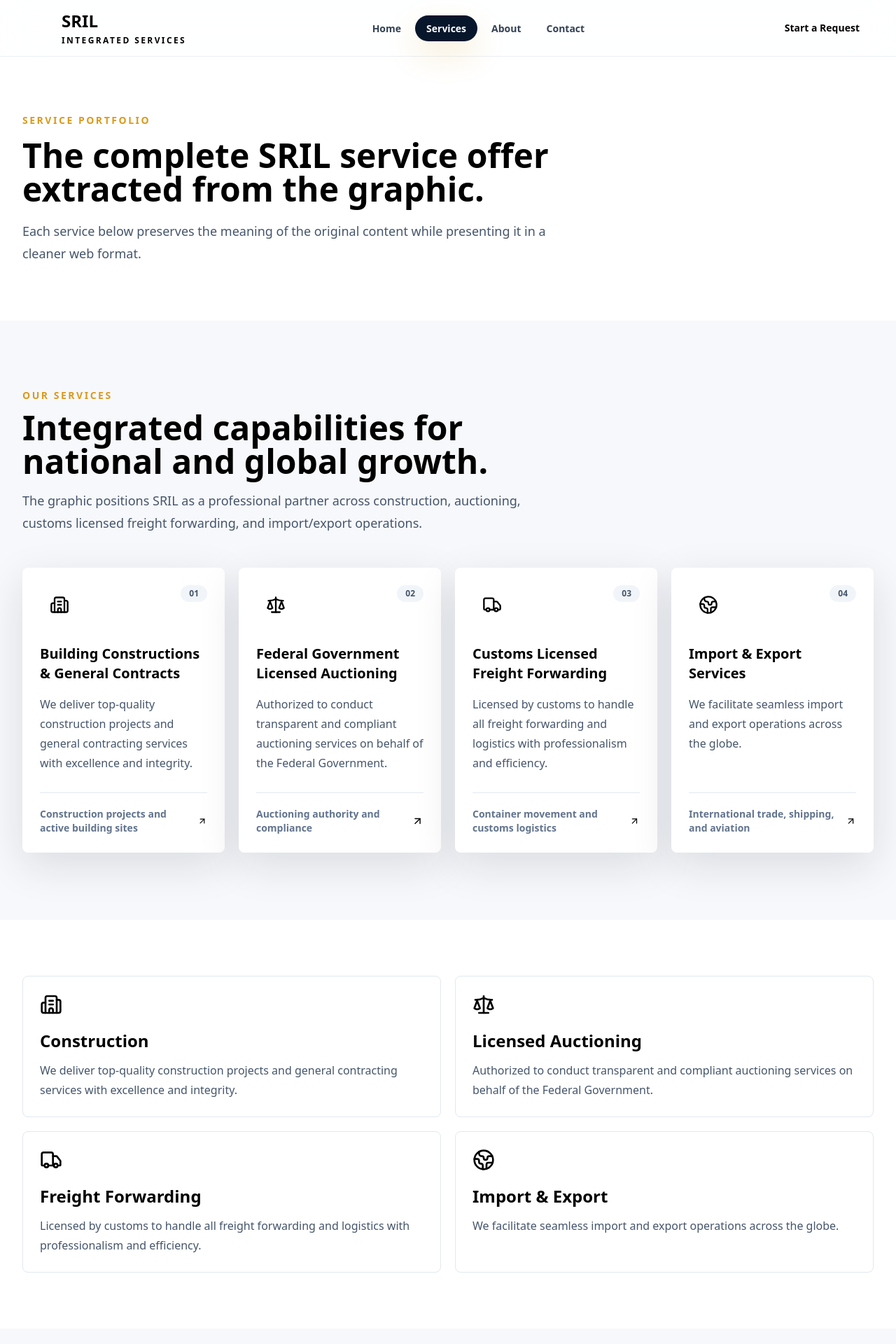
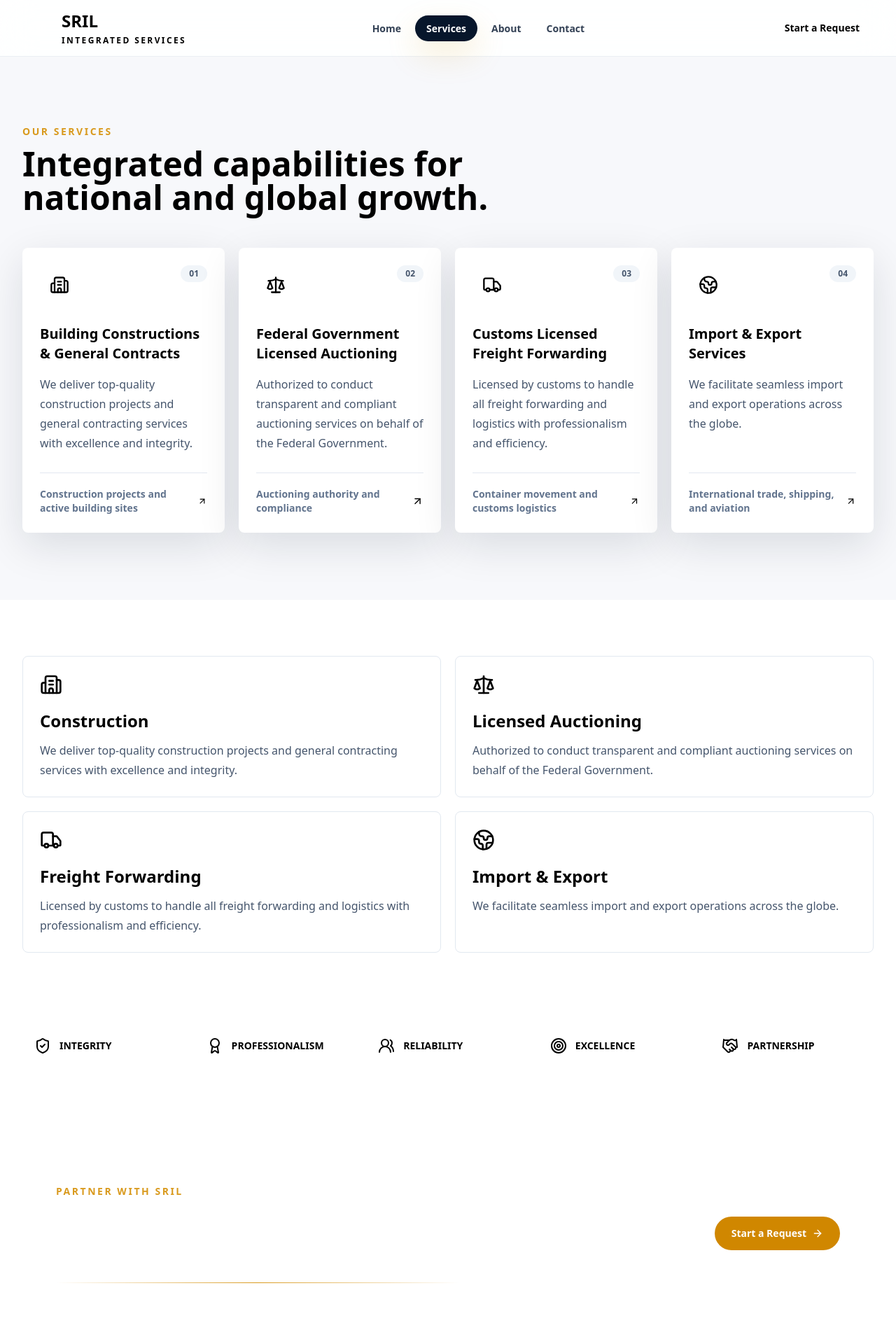
Before and after one commit to Farmerintech/srill, a React (Vite) app: page /services in a window 1280 px wide. Shown: the top 1920 px of the page at 70% size. Built offline with nearby package versions, Linux system fonts and the light colour scheme.

Commit message:
unnecessary section

```diff
--- a/src/components/ContactCTA.jsx
+++ b/src/components/ContactCTA.jsx
@@ -17,7 +17,7 @@
             </div>
             <Link
               to="/contact"
-              className="inline-flex items-center justify-center gap-2 rounded-full bg-gold px-6 py-3.5 text-sm font-black text-ink shadow-glow transition hover:-translate-y-0.5 hover:bg-[#e5aa37]"
+              className="inline-flex items-center justify-center gap-2 rounded-full bg-yellow-600 px-6 py-3.5 text-sm font-black text-ink shadow-glow transition hover:-translate-y-0.5 hover:bg-[#e5aa37]"
             >
               Start a Request
               <ArrowRight className="h-4 w-4" aria-hidden="true" />
--- a/src/components/ContactForm.jsx
+++ b/src/components/ContactForm.jsx
@@ -121,7 +121,7 @@
 
         <button
           type="submit"
-          className="inline-flex w-full items-center justify-center gap-2 rounded-full bg-ink px-6 py-3.5 text-sm font-black text-white shadow-soft transition hover:-translate-y-0.5 hover:bg-navy sm:w-auto"
+          className="inline-flex w-full items-center justify-center gap-2 rounded-full bg-yellow-600 px-6 py-3.5 text-sm font-black text-white shadow-soft transition hover:-translate-y-0.5 hover:bg-navy sm:w-auto"
         >
           Send Request
           <Send className="h-4 w-4" aria-hidden="true" />
--- a/src/components/ServicesGrid.jsx
+++ b/src/components/ServicesGrid.jsx
@@ -11,7 +11,7 @@
         <SectionHeader
           eyebrow="Our Services"
           title="Integrated capabilities for national and global growth."
-          description="The graphic positions SRIL as a professional partner across construction, auctioning, customs licensed freight forwarding, and import/export operations."
+          description=""
         />
         <div className="mt-12 grid gap-5 md:grid-cols-2 xl:grid-cols-4">
           {items.map((service, index) => (
--- a/src/components/ValuesBar.jsx
+++ b/src/components/ValuesBar.jsx
@@ -2,7 +2,7 @@
 
 export default function ValuesBar() {
   return (
-    <section className="bg-ink py-6 text-white" aria-label="Company values">
+    <section className="bg-white py-6 text-black" aria-label="Company values">
       <div className="section-shell">
         <div className="grid gap-3 sm:grid-cols-2 lg:grid-cols-5">
           {values.map((value) => {
--- a/src/pages/ServicesPage.jsx
+++ b/src/pages/ServicesPage.jsx
@@ -8,17 +8,17 @@
 export default function ServicesPage() {
   return (
     <PageTransition>
-      <section className="bg-white py-16 sm:py-20">
+      {/* <section className="bg-white py-16 sm:py-20">
         <div className="section-shell">
           <p className="eyebrow">Service Portfolio</p>
           <h1 className="mt-4 max-w-4xl text-4xl font-black tracking-normal text-ink sm:text-5xl">
-            The complete SRIL service offer extracted from the graphic.
+            The complete SRIL service offer
           </h1>
           <p className="mt-5 max-w-3xl text-lg leading-8 text-slate-600">
             Each service below preserves the meaning of the original content while presenting it in a cleaner web format.
-          </p>
+          </p> *
         </div>
-      </section>
+      </section> */}
       <ServicesGrid />
       <section className="bg-white py-20">
         <div className="section-shell grid gap-5 md:grid-cols-2">
```
